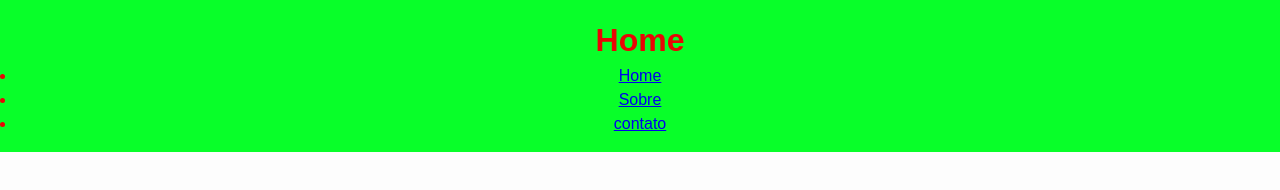
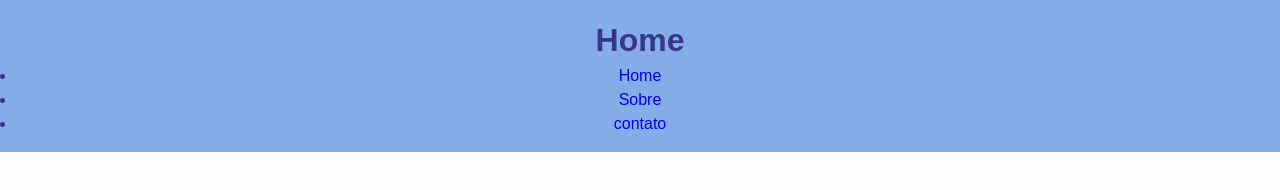
Before and after one commit to Amandamecchi/Semantico, a plain HTML site: page semantico/index.html in a window 1280 px wide. Drawn offline with Linux system fonts and the light colour scheme.

Commit message:
alterações

```diff
--- a/semantico/CSS/global.css
+++ b/semantico/CSS/global.css
@@ -7,12 +7,22 @@ body{
     font-family: Arial, Helvetica, sans-serif;
     line-height: 1.5;
     background-color: #fdfdfd;
-    color: black;
+    color: rgb(66, 76, 209);
 }
 
 .site-header{
-    background-color: rgb(8, 255, 41);
-    color: #e90505;
+    background-color: rgb(133, 172, 230);
+    color: #35378a;
     padding: 1rem;
     text-align: center;
 }
+.nav-list {
+    list-style-type:none;
+}
+a{
+    text-decoration: none;
+}
+.site-title{
+    margin-bottom: 10px;
+    font-size: 2em;
+}
```
